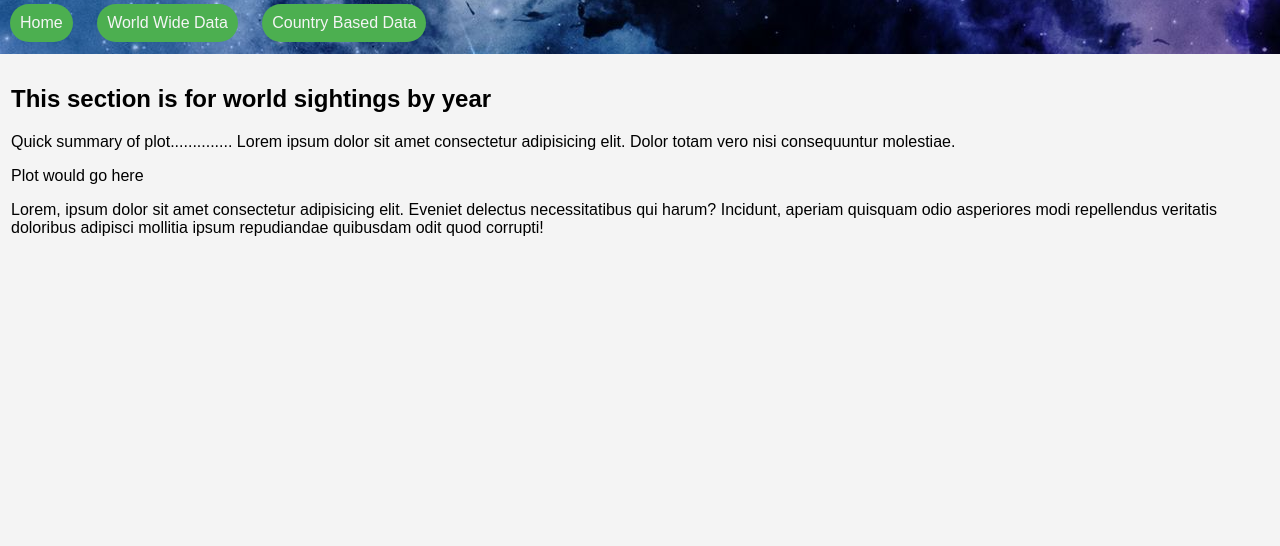
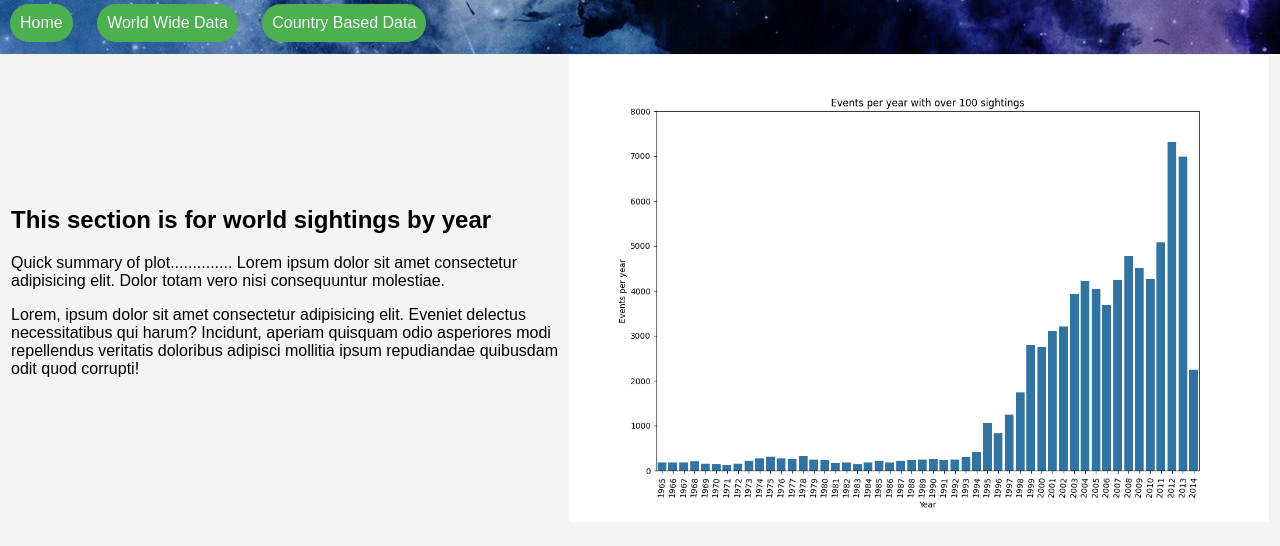
Before and after one commit to RohrbachMatthew/UFO_analysis_Webpage, a plain HTML site: page world_by_year.html in a window 1280 px wide. Shown: the part 50-596 px from the top of the page. Drawn offline with Linux system fonts and the light colour scheme.

Commit message:
added plot

```diff
--- a/world_by_year.css
+++ b/world_by_year.css
@@ -69,3 +69,14 @@ main {
     margin: 1px;
     margin-bottom: 100px;
 }
+
+.text-image-container {
+    display: flex;
+    align-items: center;
+    justify-content: space-between;
+    margin-top: -10px
+}
+
+.events_per_year_plot img {
+    width: 700px;
+}
--- a/world_by_year.html
+++ b/world_by_year.html
@@ -20,21 +20,25 @@
       </nav>
     </header>
     <main>
-      <section class="world_by_year">
+      <section class="text-image-container"">
+      <div>
         <h2>This section is for world sightings by year</h2>
         <p>
           Quick summary of plot.............. Lorem ipsum dolor sit amet
           consectetur adipisicing elit. Dolor totam vero nisi consequuntur
           molestiae.
         </p>
-        <p>Plot would go here</p>
         <p>
           Lorem, ipsum dolor sit amet consectetur adipisicing elit. Eveniet
           delectus necessitatibus qui harum? Incidunt, aperiam quisquam odio
           asperiores modi repellendus veritatis doloribus adipisci mollitia
           ipsum repudiandae quibusdam odit quod corrupti!
         </p>
-      </section>
+      </div>
+      <div class="events_per_year_plot">
+        <img src="events_per_year.png" alt="events_per_year plot" />
+      </div>
+      <footer></footer>
     </main>
   </body>
 </html>
```
Also changed, not shown: events_per_year.png (added).
